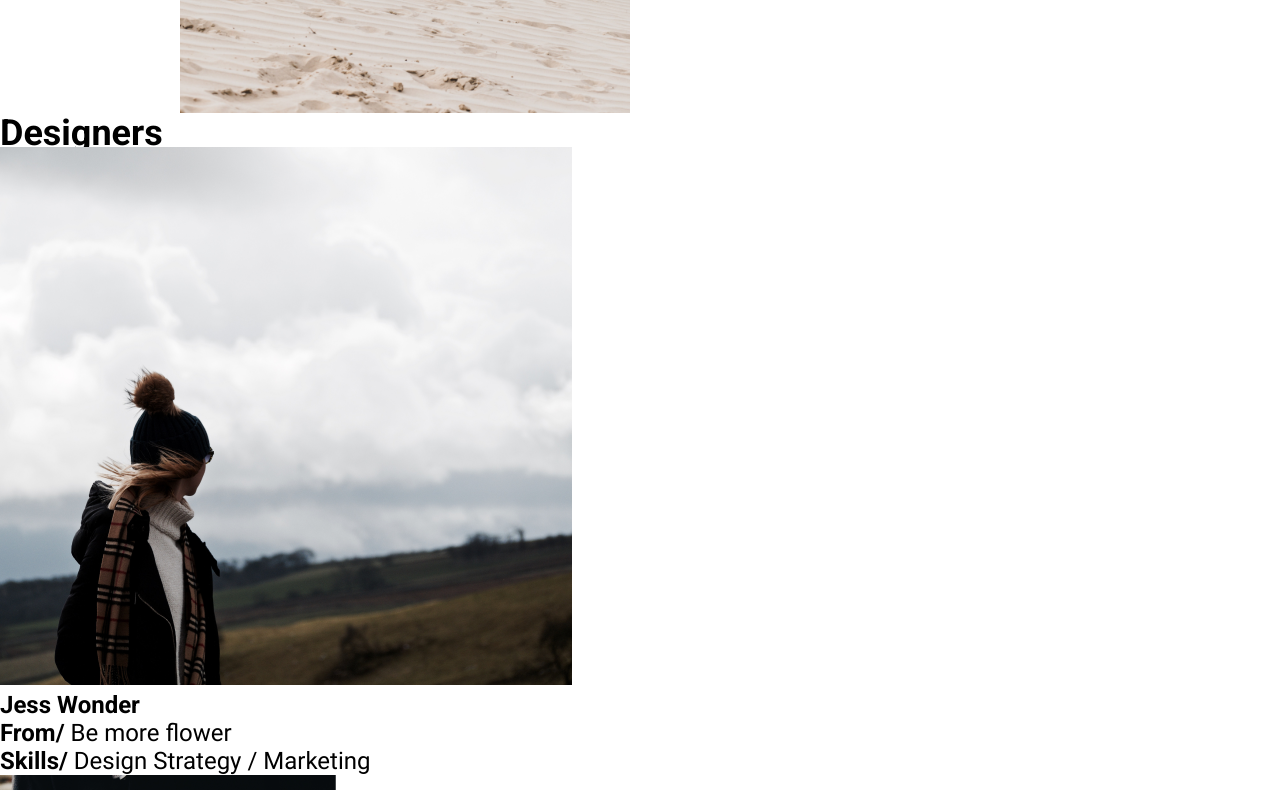
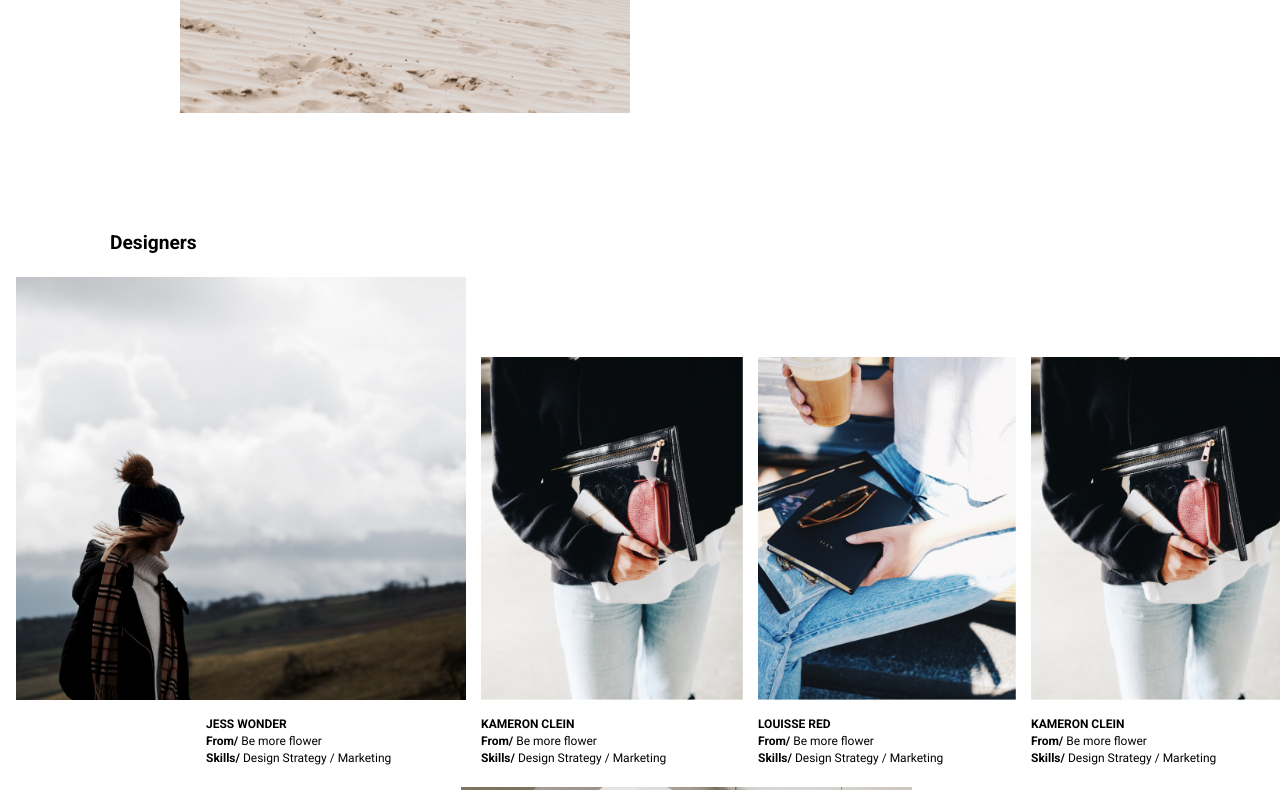
Before and after one commit to Artyom445work/otus-css-abolmasov, a plain HTML site: page index.html in a window 1280 px wide. Shown: the part 1266-2056 px from the top of the page. Drawn offline with nearby package versions, Linux system fonts and the light colour scheme; files whose address does not match are found by name; a web font is replaced by a local one.

Commit message:
designers section added

```diff
--- a/index.html
+++ b/index.html
@@ -51,18 +51,28 @@
         <!-- Секция designers -->
         <section id="designers">
             <h2 class="designersSectionSubtitle">Designers</h2>
-            <!-- Jess Wonder -->
-            <img src="img/spurwing-agency-r6LceZ3ckpM-unsplash.png" alt="Jess Wonder img">
-            <p><strong>Jess Wonder</strong> <br><strong>From/</strong> Be more flower <br><strong>Skills/</strong> Design Strategy / Marketing</p>
-            <!-- Kameron Clein -->
-            <img src="img/stil-P1jQzyvqfns-unsplash.png" alt="Kameron Clein img">
-            <p><strong>Kameron Clein</strong> <br><strong>From/</strong> Be more flower <br><strong>Skills/</strong> Design Strategy / Marketing</p>
-            <!-- Louisse Red -->
-            <img src="img/stil-_mvSe9q8_n4-unsplash.png" alt="Louisse Red img">
-            <p><strong>Louisse Red</strong> <br><strong>From/</strong> Be more flower <br><strong>Skills/</strong> Design Strategy / Marketing</p>
-            <!-- Kameron Clein -->
-            <img src="img/stil-P1jQzyvqfns-unsplash.png" alt="Kameron Clein img">
-            <p><strong>Kameron Clein</strong> <br><strong>From/</strong> Be more flower <br><strong>Skills/</strong> Design Strategy / Marketing</p>
+            <div class="designersSectionBox">
+                <!-- Jess Wonder -->
+                <div class="MainDesignerBlock">
+                    <img class="JessWonderImg" src="img/spurwing-agency-r6LceZ3ckpM-unsplash.png" alt="Jess Wonder img">
+                    <p class="mainDesignerDescription"><strong>JESS WONDER</strong> <br><strong>From/</strong> Be more flower <br><strong>Skills/</strong> Design Strategy / Marketing</p>
+                </div>
+                <!-- Kameron Clein -->
+                <div class="designerBlock">
+                    <img class="KameronCleinImg" src="img/stil-P1jQzyvqfns-unsplash.png" alt="Kameron Clein img">
+                    <p class="designerDescription"><strong>KAMERON CLEIN</strong> <br><strong>From/</strong> Be more flower <br><strong>Skills/</strong> Design Strategy / Marketing</p>
+                </div>
+                <!-- Louisse Red -->
+                <div class="designerBlock">
+                    <img class="LouisseRedImg" src="img/stil-_mvSe9q8_n4-unsplash.png" alt="Louisse Red img">
+                    <p class="designerDescription"><strong>LOUISSE RED</strong> <br><strong>From/</strong> Be more flower <br><strong>Skills/</strong> Design Strategy / Marketing</p>
+                </div>
+                <!-- Kameron Clein -->
+                <div class="designerBlock">
+                    <img class="KameronCleinImg" src="img/stil-P1jQzyvqfns-unsplash.png" alt="Kameron Clein img">
+                    <p class="designerDescription"><strong>KAMERON CLEIN</strong> <br><strong>From/</strong> Be more flower <br><strong>Skills/</strong> Design Strategy / Marketing</p>
+                </div>
+            </div>
         </section>
         <!-- Секция testimonials -->
         <section id="testimonials">
--- a/styles/style.css
+++ b/styles/style.css
@@ -100,6 +100,8 @@ html {
 
 .designersSectionSubtitle, .strongpointsSectionSubtitle {
     font-weight: 700;
+    font-size: 0.8em;
+    padding-left: 110px;
 }
 
 .testimonialsSectionLinks {
@@ -224,3 +226,48 @@ html {
     transform: rotate(270deg);
     font-size: 1.3rem;
 }
+
+.designersSectionBox {
+    display: grid;
+    grid-template-columns: repeat(4, auto);
+    justify-content: flex-start;
+    align-items: start;
+    justify-items: start;
+    overflow-x: scroll;
+    padding: 20px 16px;
+    gap: 15px;
+}
+
+.designerBlock {
+    padding-top: 80px;
+}
+
+.designerDescription {
+    font-size: 0.5rem;
+    line-height: 0.7rem;
+    padding-top: 10px;
+}
+
+#designers {
+    padding-top: 110px;
+
+}
+
+.JessWonderImg {
+    width: 450px;
+}
+
+.KameronCleinImg {
+    width: 262px;
+}
+
+.LouisseRedImg {
+    width: 258px;
+}
+
+.mainDesignerDescription {
+    padding-top: 10px;
+    padding-left: 190px;
+    font-size: 0.5rem;
+    line-height: 0.7rem;
+}
```
